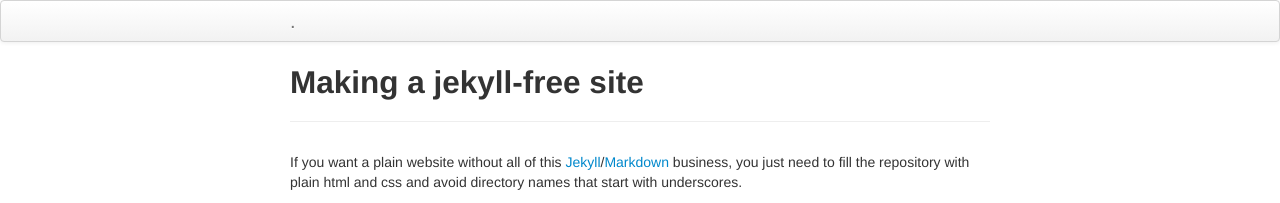
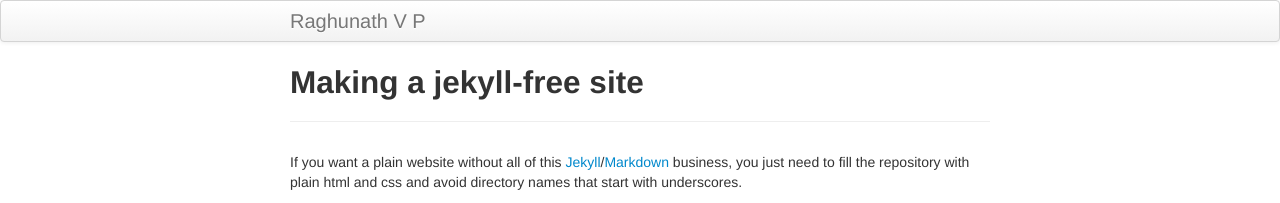
Before and after one commit to rvp22/rvp22.github.io, a Jekyll site: the page built from pages/nojekyll.md, in a window 1280 px wide. Shown: the top 203 px of the page. Built offline with Jekyll 4.4.1, drawn with Linux system fonts in a browser that asks for light colours.

Commit message:
Update _config.yml

```diff
--- a/_config.yml
+++ b/_config.yml
@@ -8,7 +8,7 @@
 # Themes are encouraged to use these universal variables
 # so be sure to set them if your theme uses them.
 #
-title : .
+title : Raghunath V P
 author :
   name : Raghunath V P
   email : raghunathvp22@gmail.com
```
